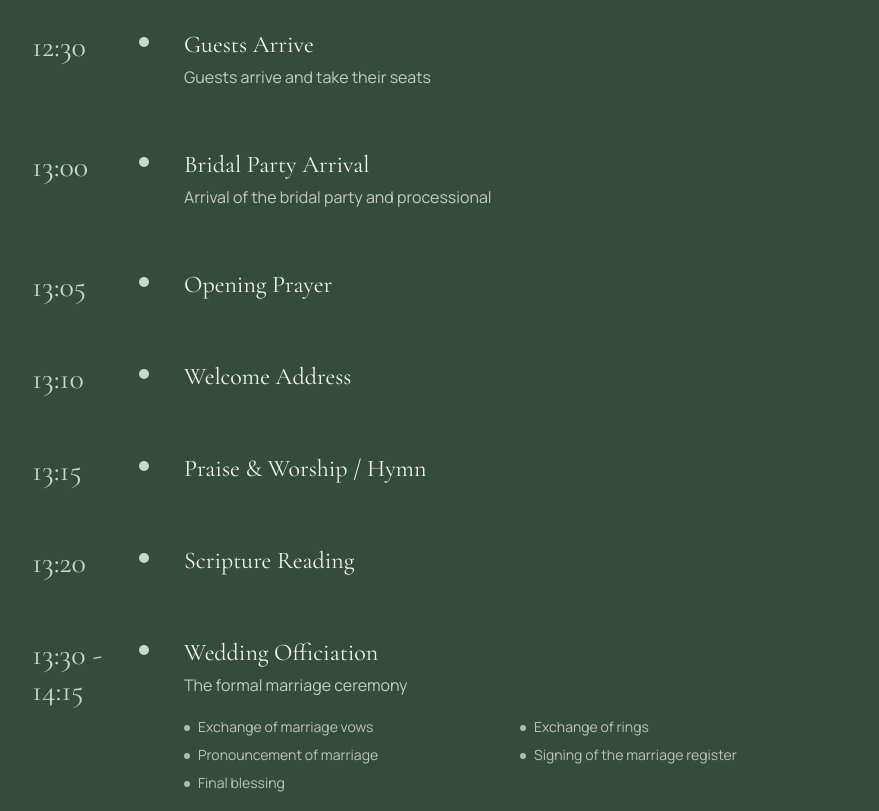
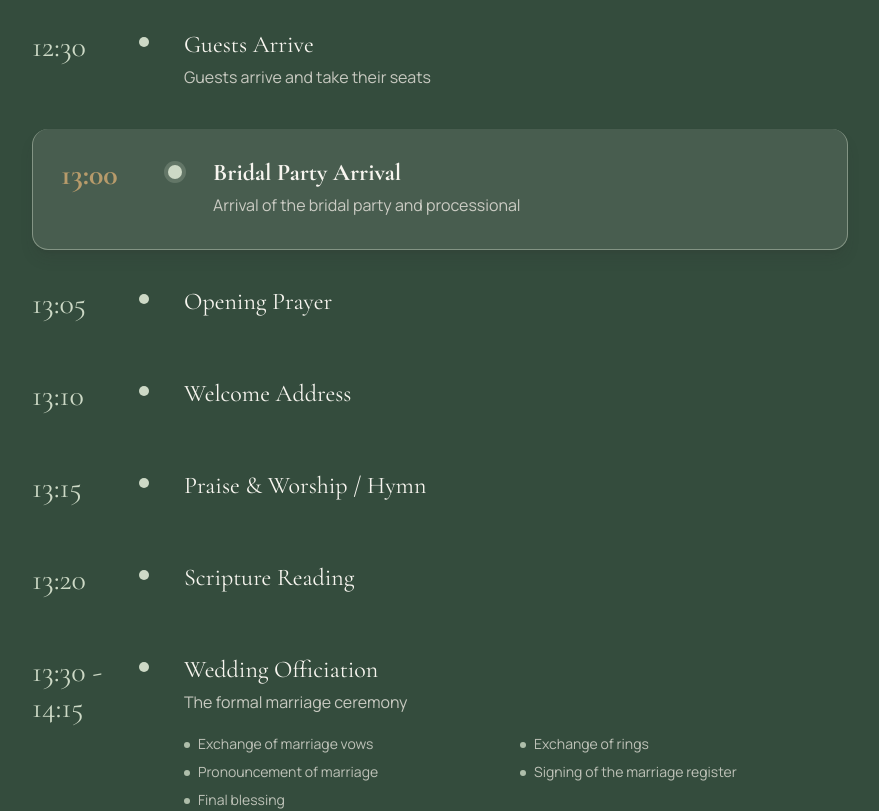
Before and after one commit to wotcheni21/Brian-Chimango, a Next.js app: page / in a window 1280 px wide. Shown: the part 2820-3631 px from the top of the page, without its empty margins (200-1079 px from the left). Built offline with nearby package versions, Linux system fonts and the light colour scheme; no server answers.

Commit message:
Highlight key wedding events

```diff
--- a/src/components/Schedule.tsx
+++ b/src/components/Schedule.tsx
@@ -18,15 +18,33 @@ export default function Schedule() {
         <ol className="mt-16 flex flex-col">
           {schedule.map((item, index) => (
             <RevealOnScroll key={`${item.time}-${item.title}`} delayMs={index * 70}>
-              <li className="group relative flex gap-6 border-t border-ivory/15 py-7 first:border-t-0 sm:gap-10">
+              <li
+                className={`group relative flex gap-6 border-t py-7 first:border-t-0 sm:gap-10 ${
+                  item.highlighted
+                    ? "my-2 rounded-2xl border border-mint/45 bg-ivory/10 px-5 shadow-lg shadow-ink/15 first:border-t sm:px-7"
+                    : "border-ivory/15"
+                }`}
+              >
                 <div className="flex w-20 shrink-0 flex-col items-start sm:w-28">
-                  <span className="font-serif text-2xl text-mint sm:text-3xl">
+                  <span
+                    className={`font-serif text-2xl sm:text-3xl ${
+                      item.highlighted ? "font-bold text-gilt" : "text-mint"
+                    }`}
+                  >
                     {item.time}
                   </span>
                 </div>
                 <div className="relative flex flex-1 flex-col gap-1 pb-1">
-                  <span className="absolute -left-[calc(1.5rem+5px)] top-2 hidden h-2.5 w-2.5 rounded-full bg-mint sm:-left-[calc(2.5rem+5px)] sm:block" />
-                  <h3 className="font-serif text-xl text-ivory sm:text-2xl">
+                  <span
+                    className={`absolute -left-[calc(1.5rem+5px)] top-2 hidden rounded-full bg-mint sm:-left-[calc(2.5rem+5px)] sm:block ${
+                      item.highlighted ? "h-3.5 w-3.5 ring-4 ring-mint/20" : "h-2.5 w-2.5"
+                    }`}
+                  />
+                  <h3
+                    className={`font-serif text-xl text-ivory sm:text-2xl ${
+                      item.highlighted ? "font-bold" : ""
+                    }`}
+                  >
                     {item.title}
                   </h3>
                   {item.description && (
```
